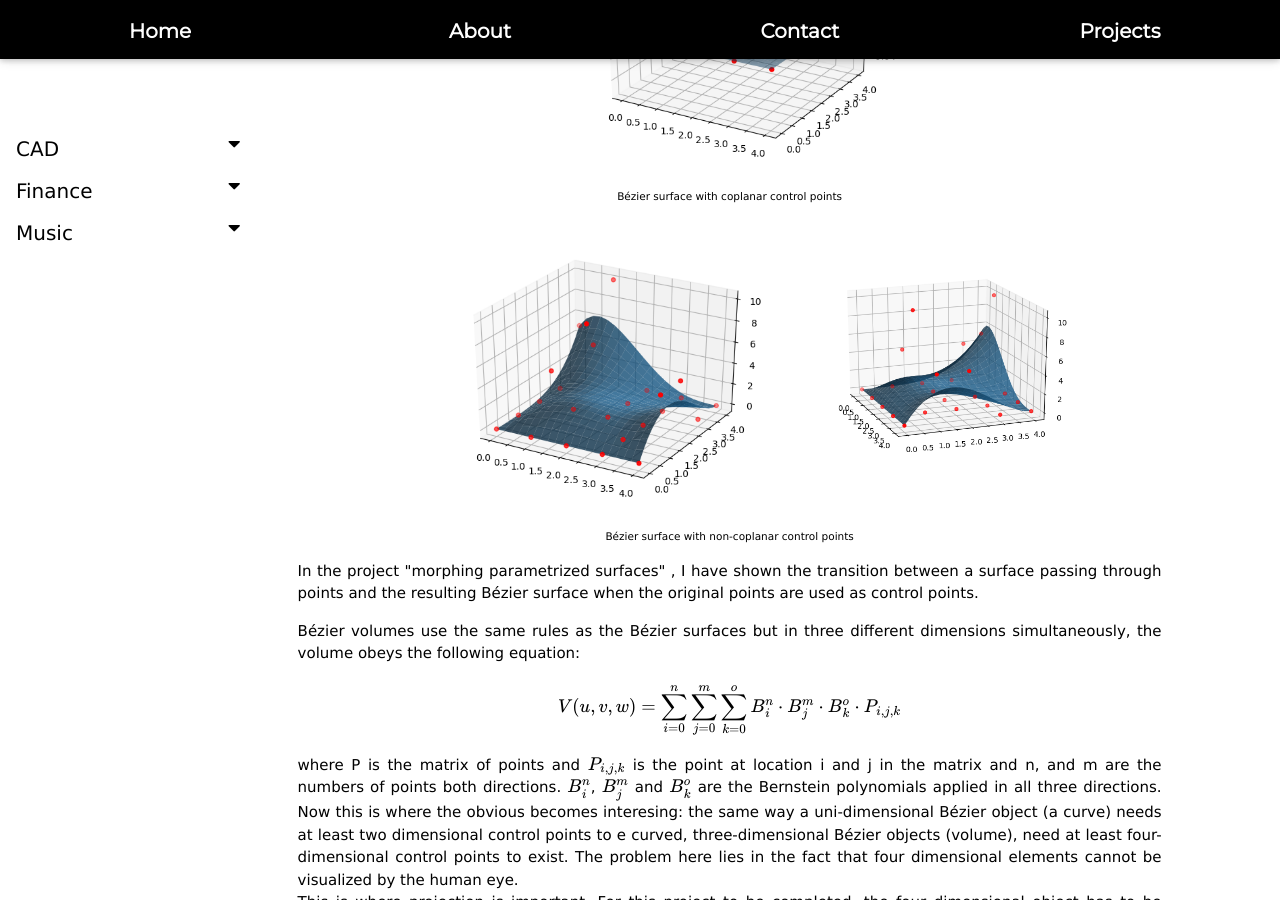
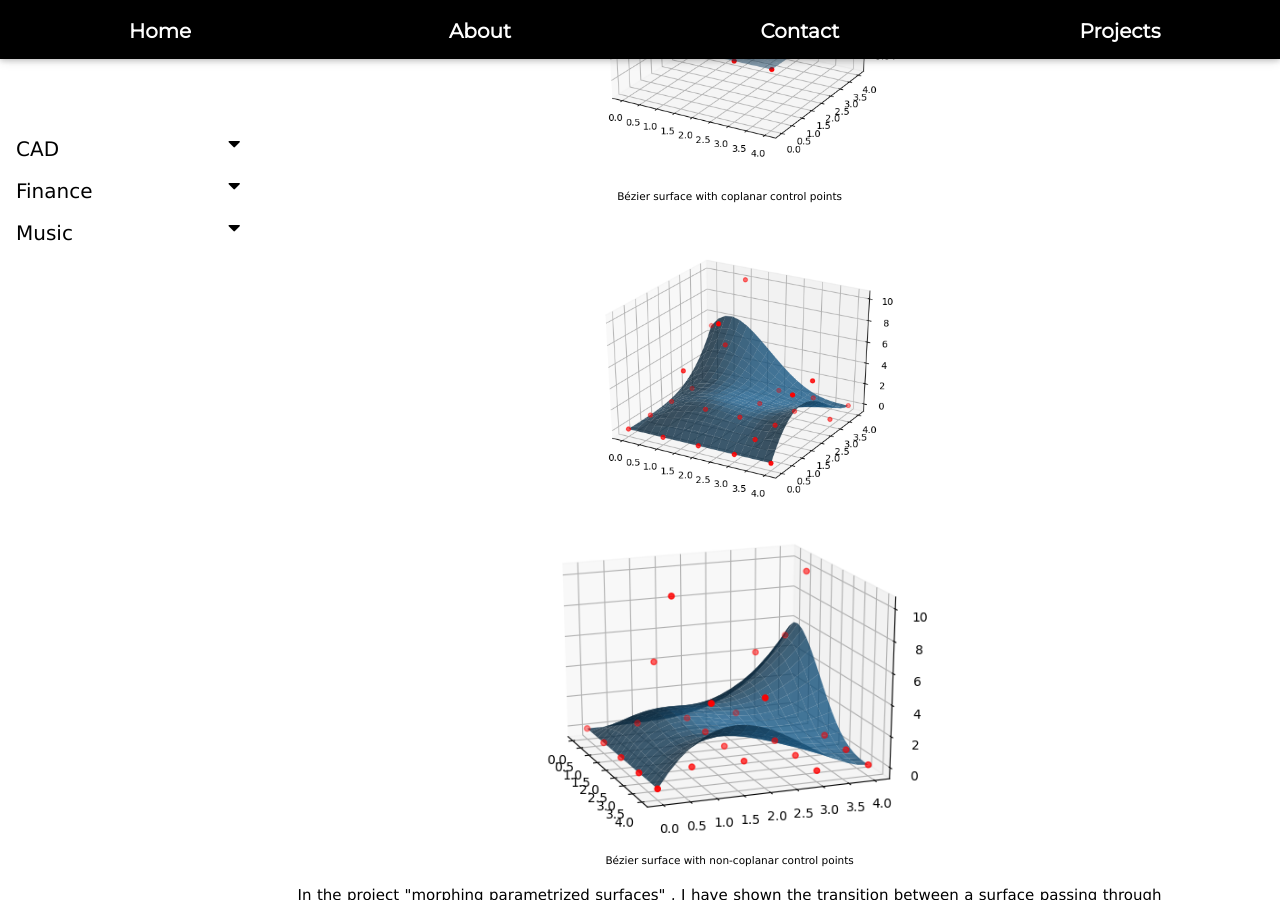
Before and after one commit to botengu/portfolio, a Jekyll site: the page built from _posts/2020-09-25-HigherDimensionalShape.md, in a window 1280 px wide and 900 px high, scrolled down 1891 px. Built offline with Jekyll 4.4.1, drawn with Linux system fonts in a browser that asks for light colours; nearby versions of some CDN libraries; library files that are not in the unit come from our copies; a script that is not in the unit is left out.

Commit message:
32nd commit

```diff
--- a/_posts/2020-09-25-HigherDimensionalShape.md
+++ b/_posts/2020-09-25-HigherDimensionalShape.md
@@ -45,7 +45,7 @@ permalink: "/cad/nDBezier/"
     </div>
     <div class="w3-main w3-center" >
         <img src="/portfolio/assets/img/Bzsurf1.png" width="50%" height="50%">
-        <img src="/portfolio/assets/img/Bzsurf1_2.png" width="30%" height="30%">
+        <img src="/portfolio/assets/img/Bzsurf1_2.png" width="50%" height="50%">
         <figcaption> Bézier surface with non-coplanar control points</figcaption>
     </div>
      <p class = "justify">
```
